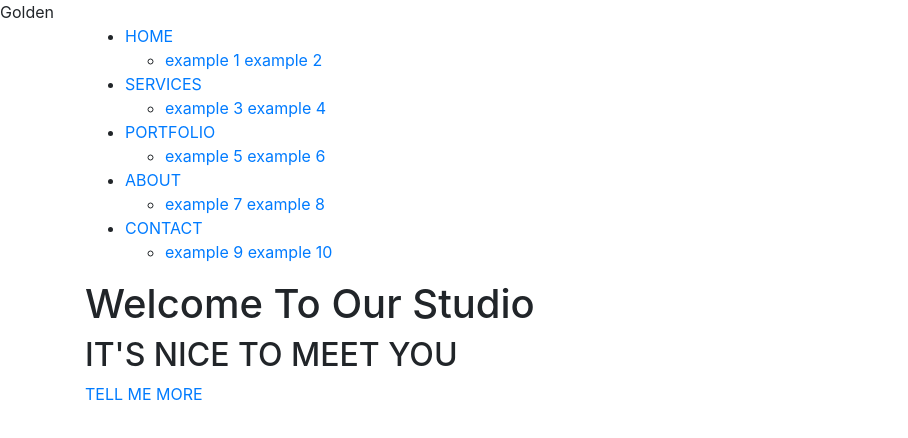
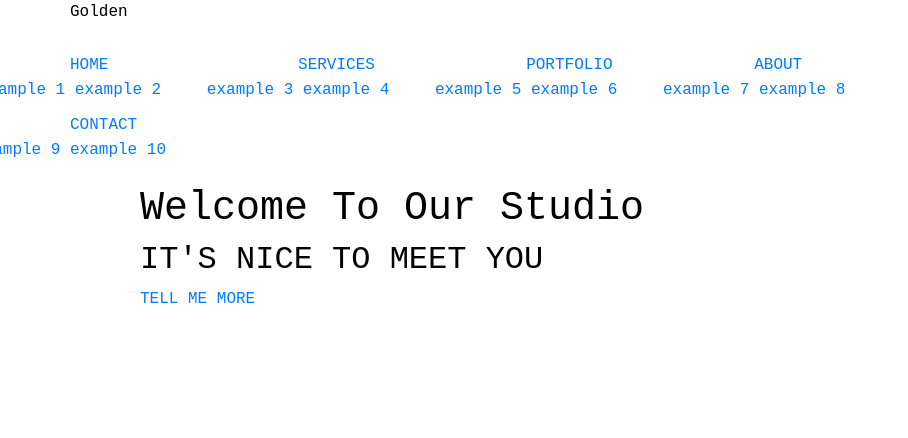
Before and after one commit to lukasmkrk/Modul-3, a website: page index.html in a window 1280 px wide. Shown: the whole page, without its empty margins (0-908 px from the left). Drawn offline with nearby package versions, Linux system fonts and the light colour scheme; files that its build step writes are made by us from their sources.

Commit message:
menu 2 rzedu

```diff
--- a/index.html
+++ b/index.html
@@ -4,16 +4,17 @@
         <meta charset="utf-8">
         <title>Modul 3</title>
         <link rel="stylesheet" href="https://stackpath.bootstrapcdn.com/bootstrap/4.1.3/css/bootstrap.min.css" integrity="sha384-MCw98/SFnGE8fJT3GXwEOngsV7Zt27NXFoaoApmYm81iuXoPkFOJwJ8ERdknLPMO" crossorigin="anonymous">
-        <link rel="stylesheet" href="style.css">
-        <link rel="stylesheet" href="https://stackpath.bootstrapcdn.com/bootstrap/4.1.3/css/bootstrap.min.css" integrity="sha384-MCw98/SFnGE8fJT3GXwEOngsV7Zt27NXFoaoApmYm81iuXoPkFOJwJ8ERdknLPMO" crossorigin="anonymous">
+        <link href="css/style.css" rel="stylesheet" type="text/css" media="all">
     </head>
 
     <body>
         <div class="menu">
-        <div class="Golden">Golden</div>
+          <div class="container">
+            <div class="Golden">
+              <p>Golden</p>
+            </div>
 
           <nav class="navigation">
-            <div class="container">
                 <ul>
                   <li>
                     <a href="#">HOME</a>
--- a/sass/style.scss
+++ b/sass/style.scss
@@ -9,6 +9,53 @@ body{
     font-size:16px;
     line-height:25px;
     font-family: 'Inconsolata', monospace;
-    color: #2c2c54;
-    background: red;
+    color: black;
 }
+
+.container{
+    max-width:1140px;
+    padding:0 70px;
+    margin:0 auto;
+    width: 100%;
+  }
+  .section{
+      padding:96px 0;
+  }
+
+/*Menu*/
+
+.menu{
+  display: inline-block;
+}
+
+  /*Navigation*/
+
+  .navigation{
+      padding: 12px 0;
+    }
+
+  .navigation ul{
+    padding: 0;
+    margin: 0;
+  }
+
+  .navigation li{
+    display:inline-block;
+    margin: 0 36px 0 0;
+    position:relative;
+  }
+
+  .navigation a{
+    text-decoration: none;
+  }
+
+  .navigation a:hover{
+    color:green;
+  }
+
+.navigation ul ul li{
+  display:block;
+  margin: 0 0 10px 0;
+  position:relative;
+  transform: translateX(-50%);
+}
```
Also changed, not shown: css/style.css, 1 other file. Lines whose indentation alone changed are shown as unchanged.
